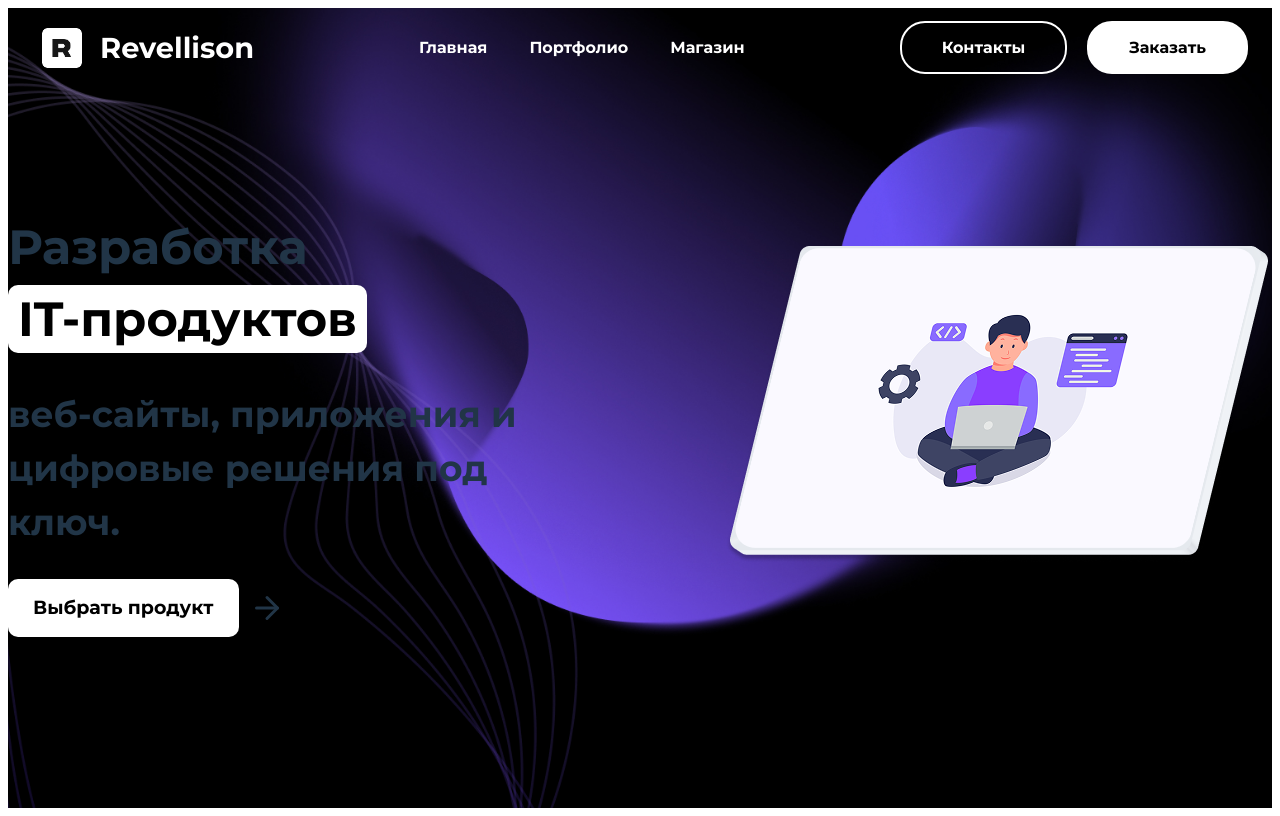
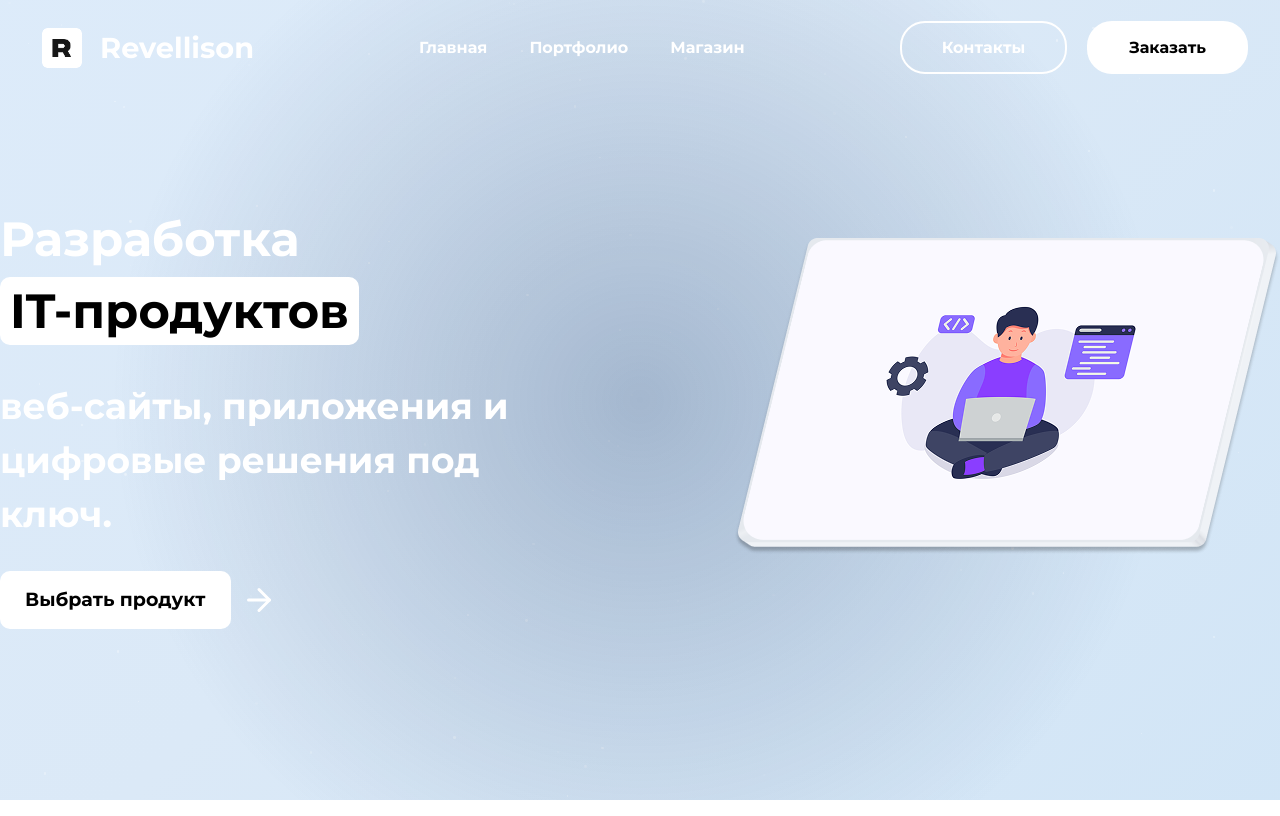
Before and after one commit to Revellison/RevellisonPage, a React (Vite) app: page / in a window 1280 px wide. Built offline with nearby package versions, Linux system fonts and the light colour scheme.

Commit message:
background remake

```diff
--- a/index.html
+++ b/index.html
@@ -6,16 +6,6 @@
     <meta name="viewport" content="width=device-width, initial-scale=1.0" />
     <meta name="description" content="Revellison - создание современных сайтов, инфографики и видеомонтаж" />
     <title>Revellison</title>
-    <style>
-      body {
-        background-image: url('/src/assets/background/background.jpg');
-        background-size: cover;
-        background-position: center;
-        background-repeat: no-repeat;
-        background-attachment: fixed;
-        min-height: 100vh;
-      }
-    </style>
     <script type="text/javascript">
       (function(l) {
         if (l.search[1] === '/' ) {
--- a/package.json
+++ b/package.json
@@ -3,6 +3,7 @@
   "private": true,
   "version": "0.0.0",
   "type": "module",
+  "homepage": "https://www.revellison.ru",
   "scripts": {
     "dev": "vite",
     "build": "vite build",
--- a/src/App.jsx
+++ b/src/App.jsx
@@ -4,15 +4,26 @@ import Shop from './pages/shop';
 import Portfolio from './pages/portfolio';
 import InProgress from './pages/inprogress';
 import Header from './components/header';
+
+// Получаем базовый URL из конфигурации Vite
+const basename = import.meta.env.BASE_URL;
+
+// Стили для всего приложения
+const appStyle = {
+  color: '#ffffff', // Белый текст для темного фона
+};
+
 function App() {
   return (
-    <BrowserRouter>
+    <BrowserRouter basename={basename}>
+      <div style={appStyle}>
         <Header />
         <Routes>
           <Route path="/" element={<Index />} />
           <Route path="/shop" element={<InProgress />} />
           <Route path="/portfolio" element={<InProgress />} />
         </Routes>
+      </div>
     </BrowserRouter>
   );
 }
--- a/src/components/header.jsx
+++ b/src/components/header.jsx
@@ -1,13 +1,14 @@
 import React from 'react';
 import { Link } from 'react-router-dom';
 import '../components/css/header.css';
+import logoHeader from '../assets/logo_header.png';
 
 const Header = () => {
   return (
     <header className="header">
       <div className="header-container">
         <div className="logo-container">
-          <img src="../src/assets/logo_header.png" alt="logo" className="logo" />
+          <img src={logoHeader} alt="logo" className="logo" />
           <Link to="/" className="logo">Revellison</Link>
         </div>
 
--- a/src/index.css
+++ b/src/index.css
@@ -20,11 +20,106 @@
   -moz-osx-font-smoothing: grayscale;
 }
 
+/* Анимированный градиентный фон - исправлено для Chrome */
+body {
+  margin: 0;
+  min-height: 100vh;
+  display: flex;
+  place-items: center;
+  background: linear-gradient(-45deg, #0d1216, #131c24, #1a2c3d, #243c54, #102040, #162a40);
+  background-size: 400% 400%;
+  animation: gradient 18s ease infinite;
+  -webkit-animation: gradient 18s ease infinite;
+  position: relative;
+  overflow-x: hidden;
+}
+
+/* Добавляем эффект "свечения" */
+body::before {
+  content: "";
+  position: absolute;
+  top: 0;
+  left: 0;
+  width: 100%;
+  height: 100%;
+  background: radial-gradient(circle at center, rgba(40, 70, 115, 0.3) 0%, rgba(0, 0, 0, 0) 70%);
+  pointer-events: none;
+  z-index: 1;
+}
+
+/* Анимация градиента - исправлено для Chrome */
+@keyframes gradient {
+  0% {
+    background-position: 0% 50%;
+  }
+  50% {
+    background-position: 100% 50%;
+  }
+  100% {
+    background-position: 0% 50%;
+  }
+}
+
+@-webkit-keyframes gradient {
+  0% {
+    background-position: 0% 50%;
+  }
+  50% {
+    background-position: 100% 50%;
+  }
+  100% {
+    background-position: 0% 50%;
+  }
+}
+
+/* Добавляем "созвездия" (маленькие точки) */
+.stars {
+  position: fixed;
+  top: 0;
+  left: 0;
+  width: 100%;
+  height: 100%;
+  z-index: 0;
+  pointer-events: none;
+}
+
+.star {
+  position: absolute;
+  width: 2px;
+  height: 2px;
+  background-color: rgba(255, 255, 255, 0.5);
+  border-radius: 50%;
+  animation: twinkle 5s infinite;
+  -webkit-animation: twinkle 5s infinite;
+}
+
+@keyframes twinkle {
+  0%, 100% {
+    opacity: 0.2;
+  }
+  50% {
+    opacity: 0.7;
+  }
+}
+
+@-webkit-keyframes twinkle {
+  0%, 100% {
+    opacity: 0.2;
+  }
+  50% {
+    opacity: 0.7;
+  }
+}
+
+#root {
+  position: relative;
+  z-index: 2;
+  width: 100%;
+}
 
 @media (prefers-color-scheme: light) {
   :root {
     color: #213547;
-    background-color: #ffffff;
   }
   a:hover {
     color: #747bff;
@@ -32,4 +127,10 @@
   button {
     background-color: #f9f9f9;
   }
+  body {
+    background: linear-gradient(-45deg, #c5e0f5, #dbe9f7, #e0efff, #f0f8ff);
+    background-size: 400% 400%;
+    animation: gradient 18s ease infinite;
+    -webkit-animation: gradient 18s ease infinite;
+  }
 }
--- a/src/main.jsx
+++ b/src/main.jsx
@@ -3,6 +3,41 @@ import { createRoot } from 'react-dom/client'
 import './index.css'
 import App from './App.jsx'
 
+// Создаем элемент для звезд
+const starsContainer = document.createElement('div');
+starsContainer.className = 'stars';
+document.body.appendChild(starsContainer);
+
+// Генерируем звезды
+const generateStars = (count) => {
+  for (let i = 0; i < count; i++) {
+    const star = document.createElement('div');
+    star.className = 'star';
+
+    // Случайное положение
+    star.style.left = `${Math.random() * 100}%`;
+    star.style.top = `${Math.random() * 100}%`;
+
+    // Случайный размер
+    const size = Math.random() * 2 + 1;
+    star.style.width = `${size}px`;
+    star.style.height = `${size}px`;
+
+    // Случайная задержка анимации
+    const delay = Math.random() * 5;
+    star.style.animationDelay = `${delay}s`;
+
+    // Случайная длительность анимации
+    const duration = Math.random() * 3 + 3;
+    star.style.animationDuration = `${duration}s`;
+
+    // Добавляем в контейнер
+    starsContainer.appendChild(star);
+  }
+};
+
+// Генерируем 100 звезд
+generateStars(100);
 
 createRoot(document.getElementById('root')).render(
   <StrictMode>
--- a/src/pages/index.jsx
+++ b/src/pages/index.jsx
@@ -2,6 +2,8 @@ import React from 'react';
 import { Link } from 'react-router-dom';
 import TechCarousel from '../components/TechCarousel';
 import '../pages/css/index.css';
+import mockupImage from '../assets/mockup.png';
+
 function Index() {
   return (
     <div className="main-container">
@@ -24,7 +26,7 @@ function Index() {
 
         <div className="image-section">
             <div className="image-container">
-              <img src="/src/assets/mockup.png" alt="Изображение" className="main-image" />
+              <img src={mockupImage} alt="Изображение" className="main-image" />
             </div>
           </div>
         </div>
```
